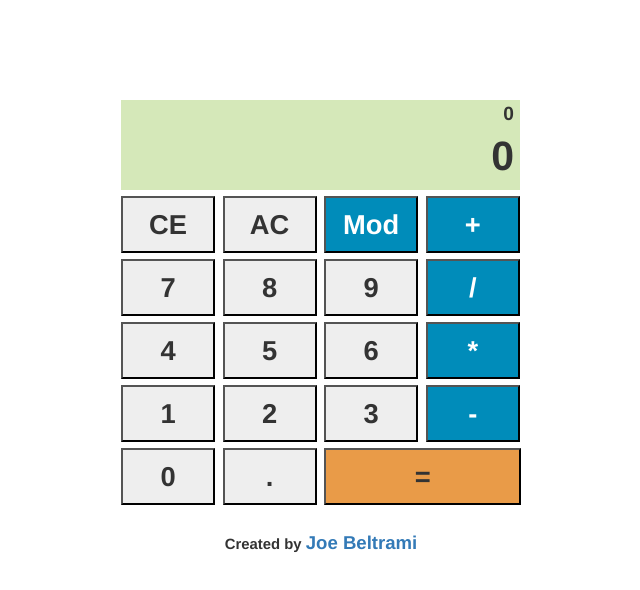
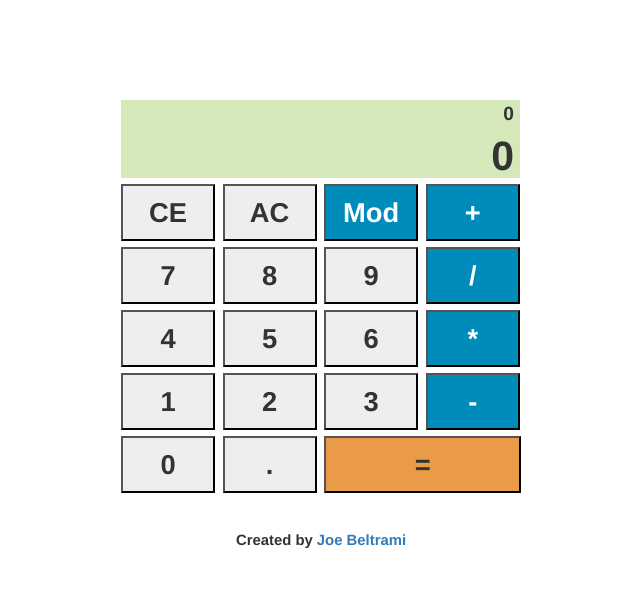
Before and after one commit to Aesirry/fcc-calculator, a plain HTML site: page index.html in a window 1280 px wide. Shown: the whole page, without its empty margins (319-959 px from the left). Drawn offline with nearby package versions, Linux system fonts and the light colour scheme.

Commit message:
fixes height of display area and font-size of footer

```diff
--- a/style.css
+++ b/style.css
@@ -20,6 +20,10 @@ footer{
   font-size: 0.85em;
 }
 
+footer a{
+  font-size: 1em;
+}
+
 .operator{
   background-color: #008CBA;
   color: white;
@@ -38,7 +42,7 @@ footer{
 }
 
 #displayarea {
-  height: 90px;
+  height: 78px;
   width: 399px;
   display: block;
   background-color: #d5e8b9;
```
